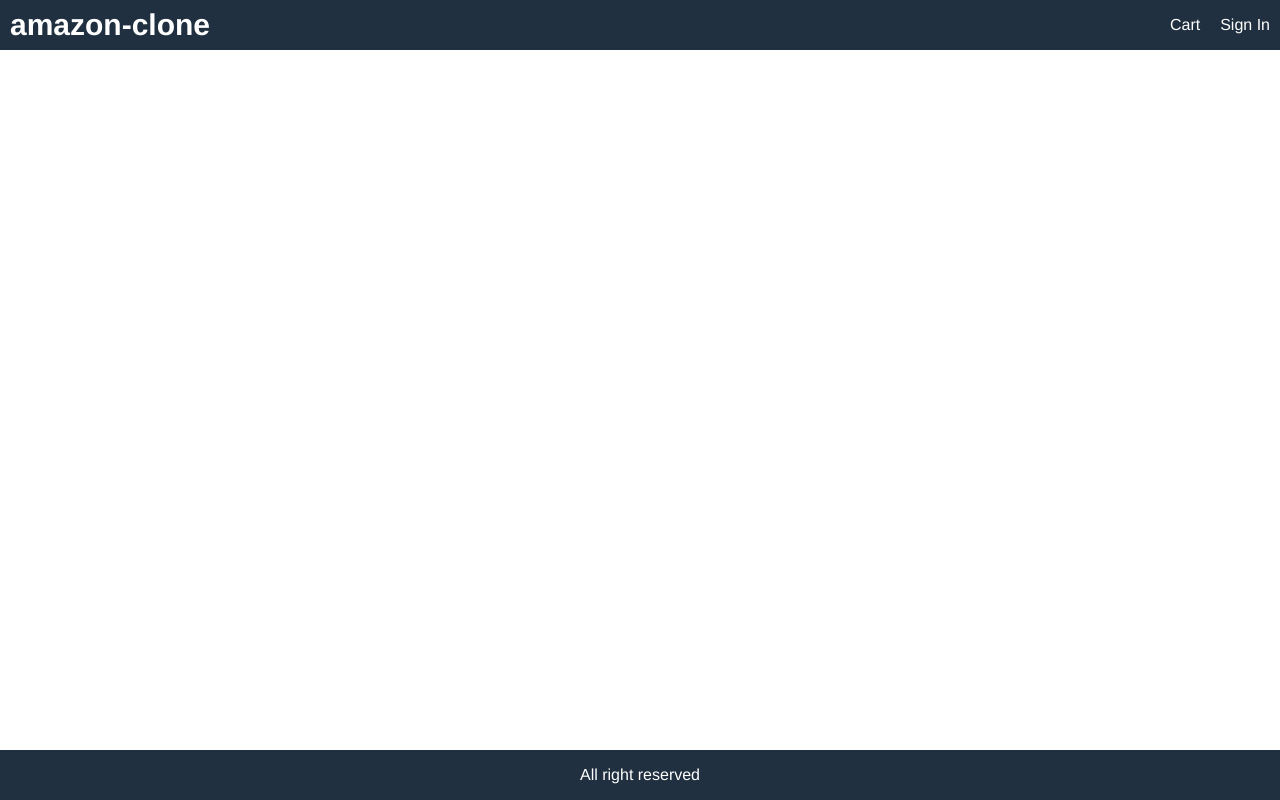
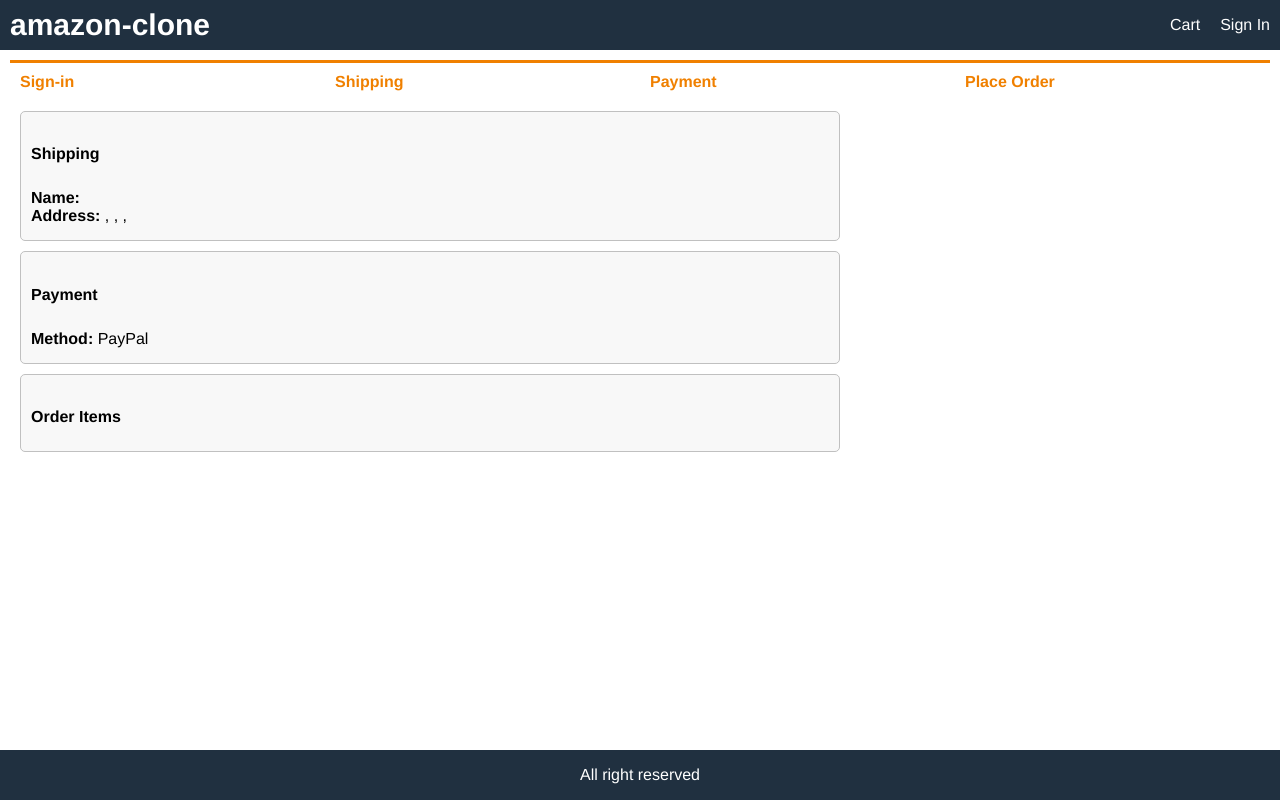
Before and after one commit to kholub1989/amazon-clone-full-ecomm, a React (Create React App) app in the folder web/: page /placeorder in a window 1280 px wide. Built offline with nearby package versions, Linux system fonts and the light colour scheme.

Commit message:
add order items field to placeOrderScreen

```diff
--- a/web/src/App.js
+++ b/web/src/App.js
@@ -10,6 +10,7 @@ import SigninScreen from "./screens/SigninScreen";
 import RegisterScreen from "./screens/RegisterScreen";
 import ShippingAddressScreen from "./screens/ShippingAddressScreen";
 import PaymentMethodScreen from "./screens/PaymentMethodScreen";
+import PlaceOrderScreen from "./screens/PlaceOrderScreen";
 
 function App() {
   const cart = useSelector((state) => state.cart);
@@ -59,6 +60,7 @@ function App() {
           <Route path="/register" component={RegisterScreen} />
           <Route path="/shipping" component={ShippingAddressScreen} />
           <Route path="/payment" component={PaymentMethodScreen} />
+          <Route path="/placeorder" component={PlaceOrderScreen} />
           <Route path="/" component={HomeScreen} exact />
         </main>
         <footer className="row center">All right reserved</footer>
--- a/web/src/screens/PlaceOrderScreen.js
+++ b/web/src/screens/PlaceOrderScreen.js
@@ -1,10 +1,11 @@
 import React from "react";
 import { useSelector } from "react-redux";
+import { Link } from "react-router-dom";
 import CheckoutSteps from "../components/CheckoutSteps";
 
 export default function PlaceOrderScreen(props) {
   const cart = useSelector((state) => state.cart);
-  if (cart.paymentMethod) {
+  if (!cart.paymentMethod) {
     props.history.push("/payment");
   }
   return (
@@ -14,7 +15,7 @@ export default function PlaceOrderScreen(props) {
         <div className="col-2">
           <ul>
             <li>
-              <div className="cart cart-body">
+              <div className="card card-body">
                 <h2>Shipping</h2>
                 <p>
                   <strong>Name:</strong> {cart.shippingAddress.fullName} <br />
@@ -25,11 +26,40 @@ export default function PlaceOrderScreen(props) {
               </div>
             </li>
             <li>
-              <div className="cart cart-body">
+              <div className="card card-body">
                 <h2>Payment</h2>
                 <p>
                   <strong>Method:</strong> {cart.paymentMethod} <br />
                 </p>
+              </div>
+            </li>
+            <li>
+              <div className="card card-body">
+                <h2>Order Items</h2>
+                <ul>
+                  {cart.cartItems.map((item) => (
+                    <li key={item.product}>
+                      <div className="row">
+                        <div>
+                          <img
+                            src={item.image}
+                            alt={item.name}
+                            className="small"
+                          ></img>
+                        </div>
+                        <div className="min-30">
+                          <Link to={`/product/${item.product}`}>
+                            {item.name}
+                          </Link>
+                        </div>
+
+                        <div>
+                          {item.qty} x ${item.price} = ${item.qty * item.price}
+                        </div>
+                      </div>
+                    </li>
+                  ))}
+                </ul>
               </div>
             </li>
           </ul>
```
